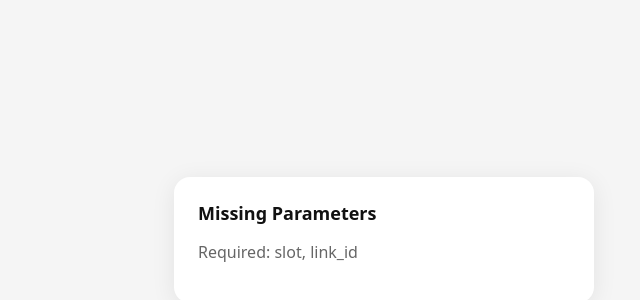
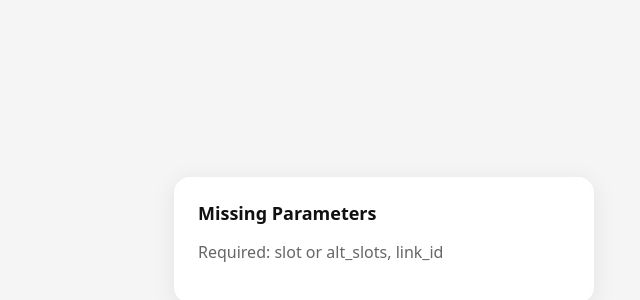
Before and after one commit to skinnyandbald/savvycal-booker, a Next.js app: page /book in a window 1280 px wide. Shown: the part 160-460 px from the top of the page, without its empty margins (256-896 px from the left). Built offline with nearby package versions, Linux system fonts and the light colour scheme.

Commit message:
fix: allow alt_slots as alternative to slot parameter for booking validation
Changed missingParams check from !initialSlot to availableSlots.length === 0
to correctly validate that at least one booking slot is available from
either the slot or alt_slots URL parameters.

```diff
--- a/app/book/page.tsx
+++ b/app/book/page.tsx
@@ -43,16 +43,14 @@ function BookingForm() {
   }, [altSlotsParam, initialSlot])
 
   // Track selected slot (defaults to the one from URL)
-  const [selectedSlotIndex, setSelectedSlotIndex] = useState(0)
-
-  // Find the index of the initial slot in availableSlots
-  useEffect(() => {
-    if (initialSlot && availableSlots.length > 0) {
-      const initialTime = new Date(initialSlot).getTime()
-      const idx = availableSlots.findIndex((s) => s.getTime() === initialTime)
-      if (idx !== -1) setSelectedSlotIndex(idx)
+  const [selectedSlotIndex, setSelectedSlotIndex] = useState(() => {
+    if (!initialSlot || availableSlots.length === 0) {
+      return 0
     }
-  }, [initialSlot, availableSlots])
+    const initialTime = new Date(initialSlot).getTime()
+    const idx = availableSlots.findIndex((s) => s.getTime() === initialTime)
+    return idx !== -1 ? idx : 0
+  })
 
   const [name, setName] = useState('')
   const [email, setEmail] = useState('')
@@ -69,7 +67,7 @@ function BookingForm() {
   const isSavvyCal = provider === 'savvycal'
   const isCalCom = provider === 'calcom'
 
-  const missingParams = !initialSlot || (isSavvyCal && !linkId) || (isCalCom && (!calcomUsername || !calcomEventSlug))
+  const missingParams = availableSlots.length === 0 || (isSavvyCal && !linkId) || (isCalCom && (!calcomUsername || !calcomEventSlug))
 
   if (missingParams) {
     return (
@@ -77,8 +75,8 @@ function BookingForm() {
         <div style={styles.card}>
           <h1 style={styles.title}>Missing Parameters</h1>
           <p style={{ color: '#666' }}>
-            {isSavvyCal && 'Required: slot, link_id'}
-            {isCalCom && 'Required: slot, username, event_slug'}
+            {isSavvyCal && 'Required: slot or alt_slots, link_id'}
+            {isCalCom && 'Required: slot or alt_slots, username, event_slug'}
           </p>
         </div>
       </div>
```
